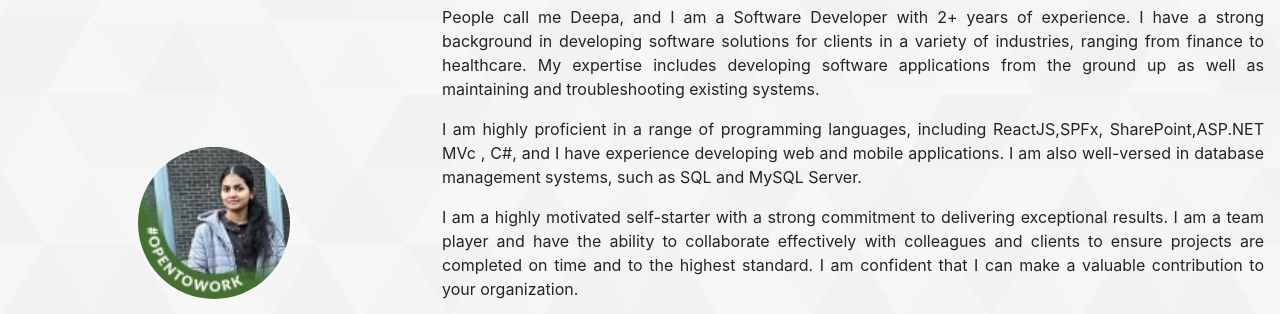
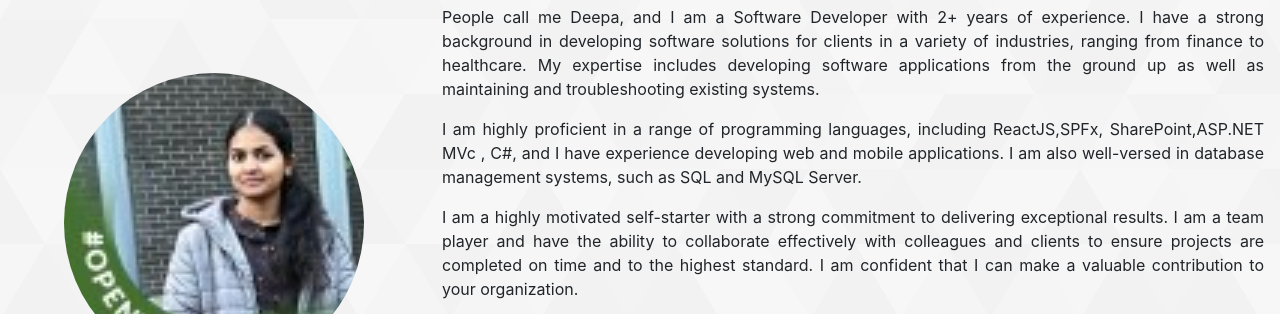
Before and after one commit to Deepasubramani/DS-Portfolio, a plain HTML site: page index.html in a window 1280 px wide. Shown: the part 611-925 px from the top of the page. Drawn offline with nearby package versions, Linux system fonts and the light colour scheme; a web font is replaced by a local one.

Commit message:
Update style.css

```diff
--- a/style/style.css
+++ b/style/style.css
@@ -90,7 +90,7 @@ body {
 
 #aboutMe-profile__image {
     width: 152px;
-    height: 152px;
+    height: 300px;
     display: flex;
     margin: auto;
     justify-content: center;
```
